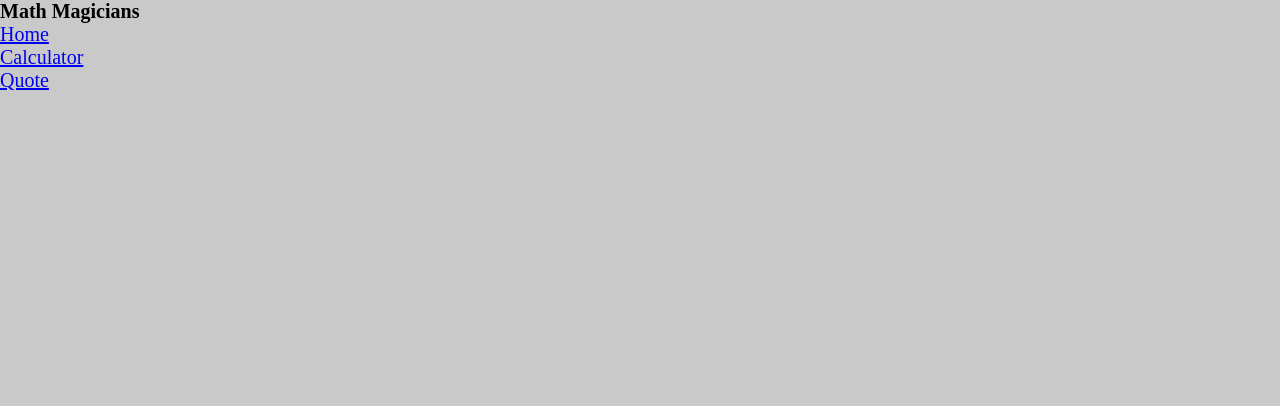
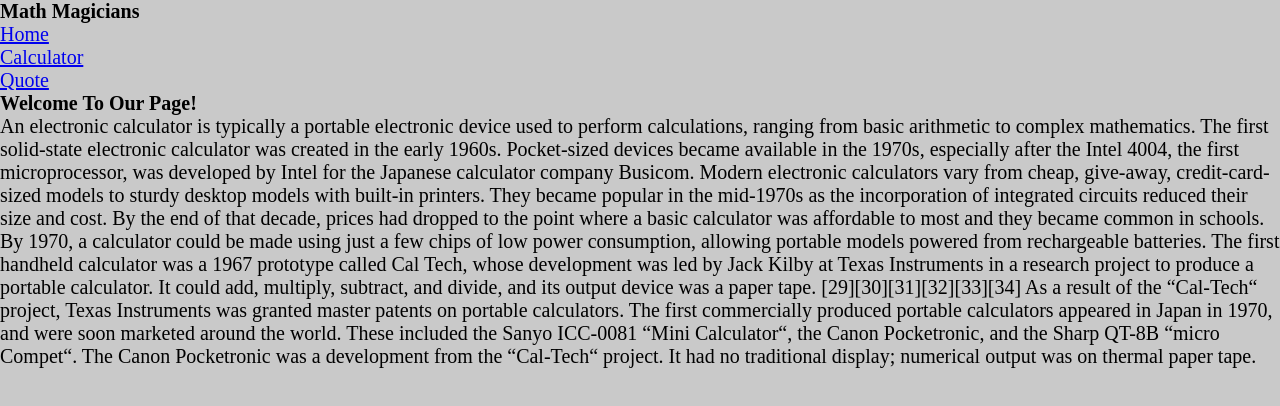
Before and after one commit to Ouail-01/Math-Magicians_Calculator, a React (Create React App) app: page / in a window 1280 px wide. Shown: the top 406 px of the page. Built offline with nearby package versions, Linux system fonts and the light colour scheme.

Commit message:
Add the home page

```diff
--- a/src/App.js
+++ b/src/App.js
@@ -1,6 +1,7 @@
 import { BrowserRouter, Routes, Route } from 'react-router-dom';
 import Calculator from './components/Calculator';
 import Navbar from './components/Navbar';
+import Home from './components/Home';
 import './App.css';
 
 function App() {
@@ -8,6 +9,7 @@ function App() {
     <BrowserRouter>
       <Navbar />
       <Routes>
+        <Route path="/" element={<Home />} />
         <Route path="/Calculator" element={<Calculator />} />
       </Routes>
     </BrowserRouter>
--- /dev/null
+++ b/src/components/Home.js
@@ -0,0 +1,43 @@
+import React from 'react';
+
+const Home = () => (
+  <>
+    <div className="home">
+      <h1>Welcome To Our Page!</h1>
+      <p>
+        An electronic calculator is typically a portable electronic device used to perform
+        calculations,
+        ranging from basic arithmetic to complex mathematics.
+        The first solid-state electronic calculator was created in the early 1960s.
+        Pocket-sized devices became available in the 1970s, especially after the Intel 4004,
+        the first microprocessor, was developed by Intel for the Japanese calculator company
+        Busicom.
+        Modern electronic calculators vary from cheap, give-away,
+        credit-card-sized models to sturdy desktop models with built-in printers.
+        They became popular in the mid-1970s as the incorporation of integrated circuits reduced
+        their size and cost.
+        By the end of that decade, prices had dropped to the point where a basic calculator
+        was affordable to most and
+        they became common in schools.
+      </p>
+      <p>
+        By 1970, a calculator could be made using just a few chips of low power consumption,
+        allowing portable models powered from rechargeable batteries.
+        The first handheld calculator was a 1967 prototype called Cal Tech,
+        whose development was led by Jack Kilby at Texas Instruments in a research project to
+        produce a portable calculator.
+        It could add, multiply, subtract, and divide, and its output device was a paper tape.
+        [29][30][31][32][33][34] As a result of the &ldquo;Cal-Tech&ldquo; project,
+        Texas Instruments was granted master patents on portable calculators.
+        The first commercially produced portable calculators appeared in Japan in 1970,
+        and were soon marketed around the world.
+        These included the Sanyo ICC-0081 &ldquo;Mini Calculator&ldquo;,
+        the Canon Pocketronic, and the Sharp QT-8B &ldquo;micro Compet&ldquo;.
+        The Canon Pocketronic was a development from the &ldquo;Cal-Tech&ldquo; project.
+        It had no traditional display;
+        numerical output was on thermal paper tape.
+      </p>
+    </div>
+  </>
+);
+export default Home;
```
